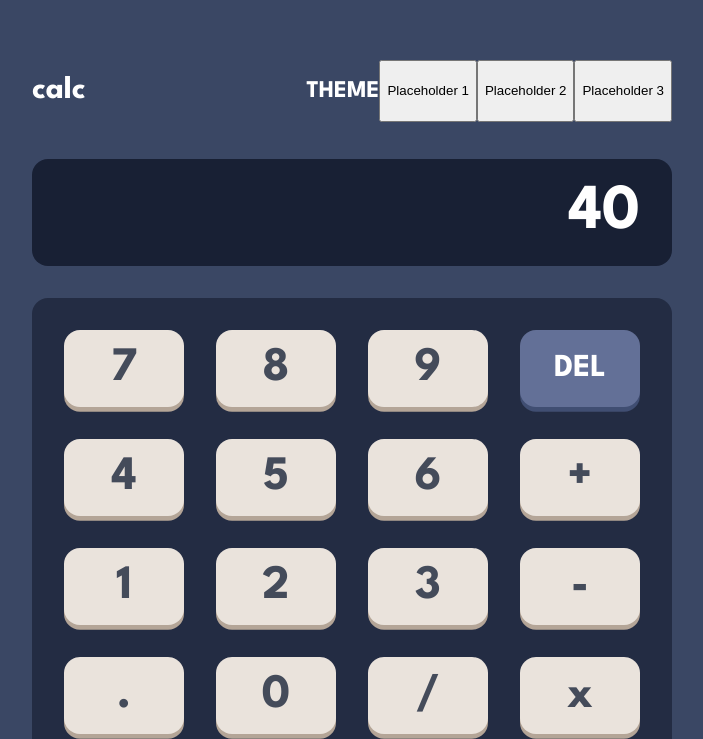
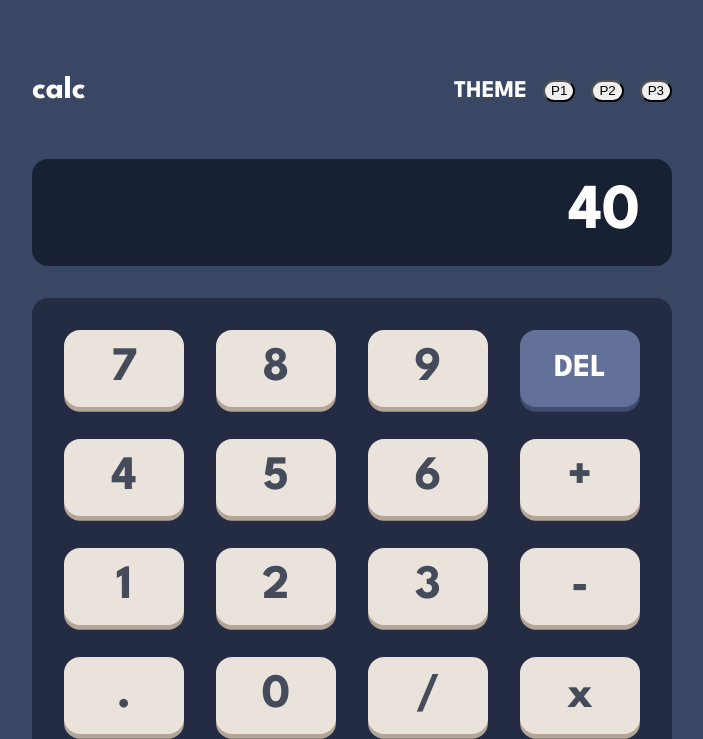
Before and after one commit to mas-glarus/frontendmentor_calculator, a plain HTML site: page index.html in a window 1280 px wide. Shown: the part 105-844 px from the top of the page, without its empty margins (288-991 px from the left). Drawn offline with Linux system fonts and the light colour scheme.

Commit message:
add mediaquery for small device

```diff
--- a/index.html
+++ b/index.html
@@ -18,9 +18,9 @@
       <h1>calc</h1>
       <div class="theme">
         <h2>THEME</h2>
-        <button id="theme1" class="placeholder-theme1">Placeholder 1</button>
-        <button id="theme2" class="placeholder-theme2">Placeholder 2</button>
-        <button id="theme3" class="placeholder-theme3">Placeholder 3</button>
+        <button id="theme1" class="placeholder-theme1">P1</button>
+        <button id="theme2" class="placeholder-theme2">P2</button>
+        <button id="theme3" class="placeholder-theme3">P3</button>
       </div>
     </header>
     <main>
--- a/style.css
+++ b/style.css
@@ -78,6 +78,17 @@ header {
 
 .theme {
     display: flex;
+}
+
+h2 {
+    margin: 0;
+}
+
+.placeholder-theme1,
+.placeholder-theme2,
+.placeholder-theme3 {
+    margin-left: 1rem;
+    border-radius: 1rem;
 }
 
 .amount {
@@ -230,3 +241,10 @@ h3 {
 .reset {
     grid-area: reset;
 }
+
+@media (max-width: 560px) {
+    .container {
+    width: 90%;
+        margin: 10rem auto;
+    }
+}
```
